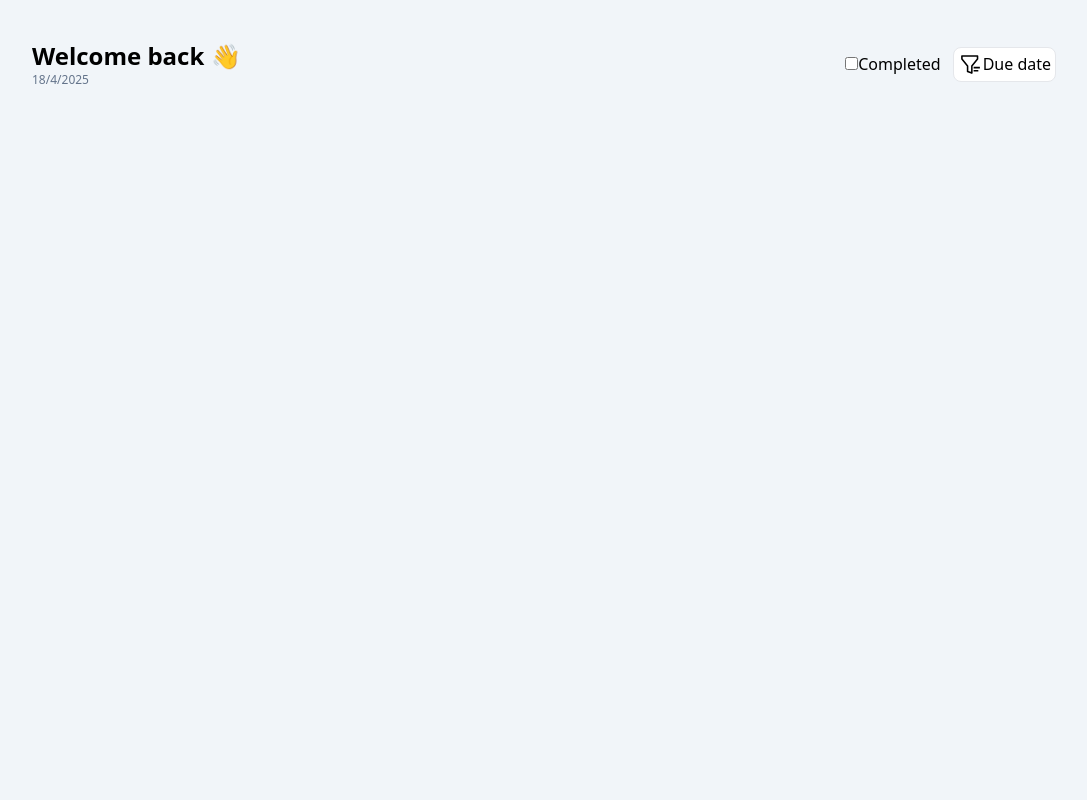
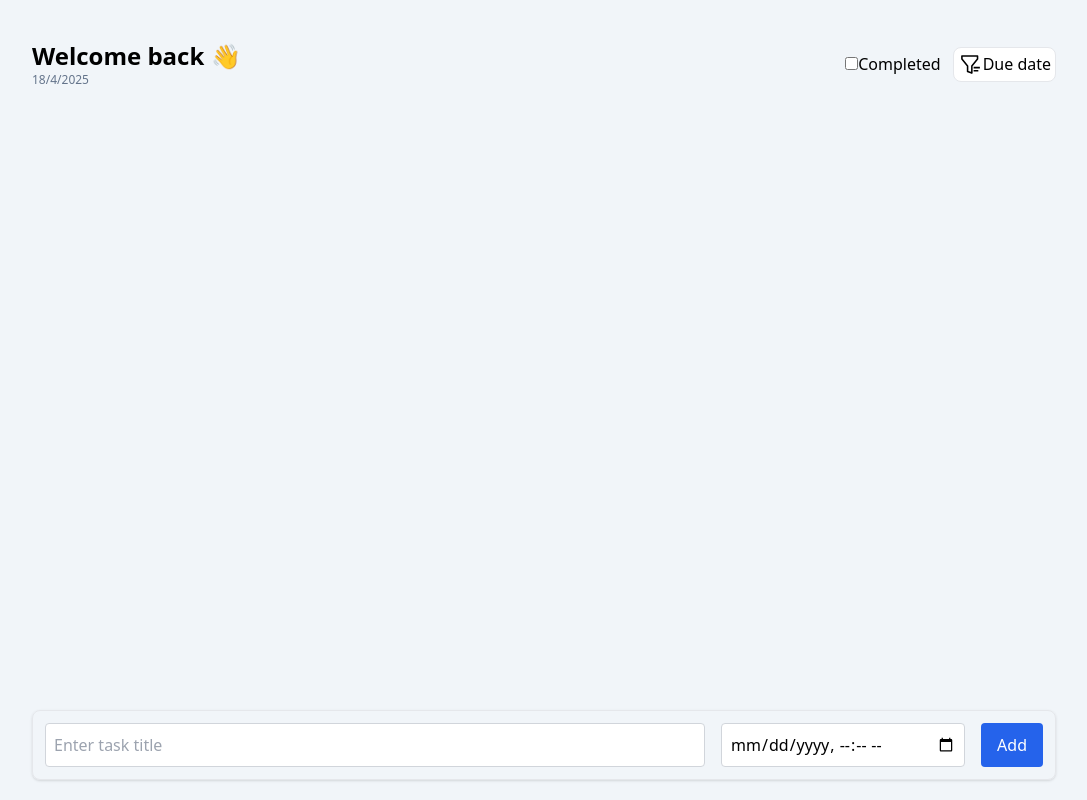
Before and after one commit to muodilo/todo-app, a plain HTML site: page index.html in a window 1280 px wide. Shown: the whole page, without its empty margins (96-1183 px from the left). Drawn offline with nearby package versions, Linux system fonts and the light colour scheme.

Commit message:
add input form -text -due date

```diff
--- a/index.html
+++ b/index.html
@@ -10,14 +10,14 @@
 <body class="min-h-screen bg-slate-100 lg:px-32 md:px-16 px-5 pt-10 relative">
 
     <!-- header  -->
-    <div id="title" class="absolute top-10 lg:left-32 md:left-16 left-5 lg:right-32 md:right-16 right-5 flex items-center justify-between">
+    <div id="title" class="absolute top-10 lg:left-32 md:left-16 left-5 lg:right-32 md:right-16 right-5 flex items-center justify-between ">
         <!-- title  -->
         <div>
             <p class="text-2xl font-semibold">Welcome back 👋</p>
             <p class="text-xs text-slate-500">18/4/2025</p>
         </div>
         <!-- filters  -->
-        <div class="flex items-center gap-3">
+        <div class="flex md:flex-row flex-col items-center md:gap-3">
             <div>
                 <input type="checkbox">Completed</input>
             </div>
@@ -30,5 +30,25 @@
 
     <!-- todo list  -->
      <ul id="todo-list" class="space-y-4"></ul>
+     <!-- form  -->
+      <div class="flex flex-col md:flex-row gap-4 absolute bottom-5 lg:left-32 md:left-16 left-5 lg:right-32 md:right-16 right-5 p-3 border rounded-lg shadow">
+        <input
+        type="text"
+        id="todo-title"
+        placeholder="Enter task title"
+        class="flex-1 p-2 border border-gray-300 rounded"
+      />
+      <input
+        type="datetime-local"
+        id="todo-due"
+        class="p-2 border border-gray-300 rounded"
+      />
+      <button
+      id="add-btn"
+      class="bg-blue-600 text-white px-4 py-2 rounded hover:bg-blue-700"
+    >
+      Add
+    </button>
+      </div>
 </body>
 </html>
```
